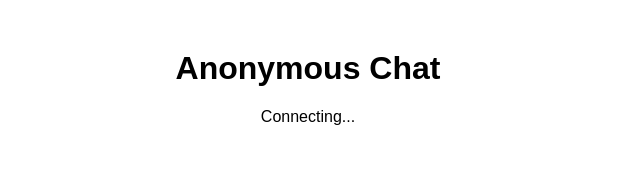
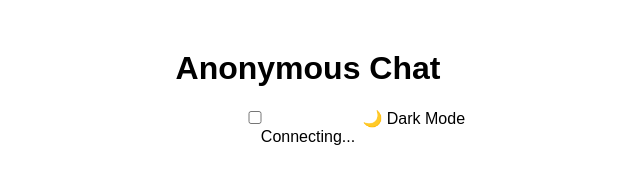
Before and after one commit to aravindhbalaji04/chat-app, a website: page chat-app/public/index.html in a window 1280 px wide. Shown: the whole page, without its empty margins (332-972 px from the left). Drawn offline with nearby package versions, Linux system fonts and the light colour scheme; no server answers.

Commit message:
Update index.html

```diff
--- a/chat-app/public/index.html
+++ b/chat-app/public/index.html
@@ -8,6 +8,13 @@
 
 <body>
     <h1>Anonymous Chat</h1>
+
+    <!-- 🌗 Theme Toggle -->
+    <label class="theme-toggle">
+        <input type="checkbox" id="theme-toggle">
+        <span>🌙 Dark Mode</span>
+    </label>
+
     <div id="status">Connecting...</div>
     <div id="chat" style="display:none;">
         <div id="messages"></div>
@@ -15,6 +22,7 @@
         <button id="send">Send</button>
         <button id="next">Next Chat</button>
     </div>
+
     <script src="https://cdn.socket.io/4.8.1/socket.io.min.js"></script>
     <script src="script.js"></script>
 </body>
```
